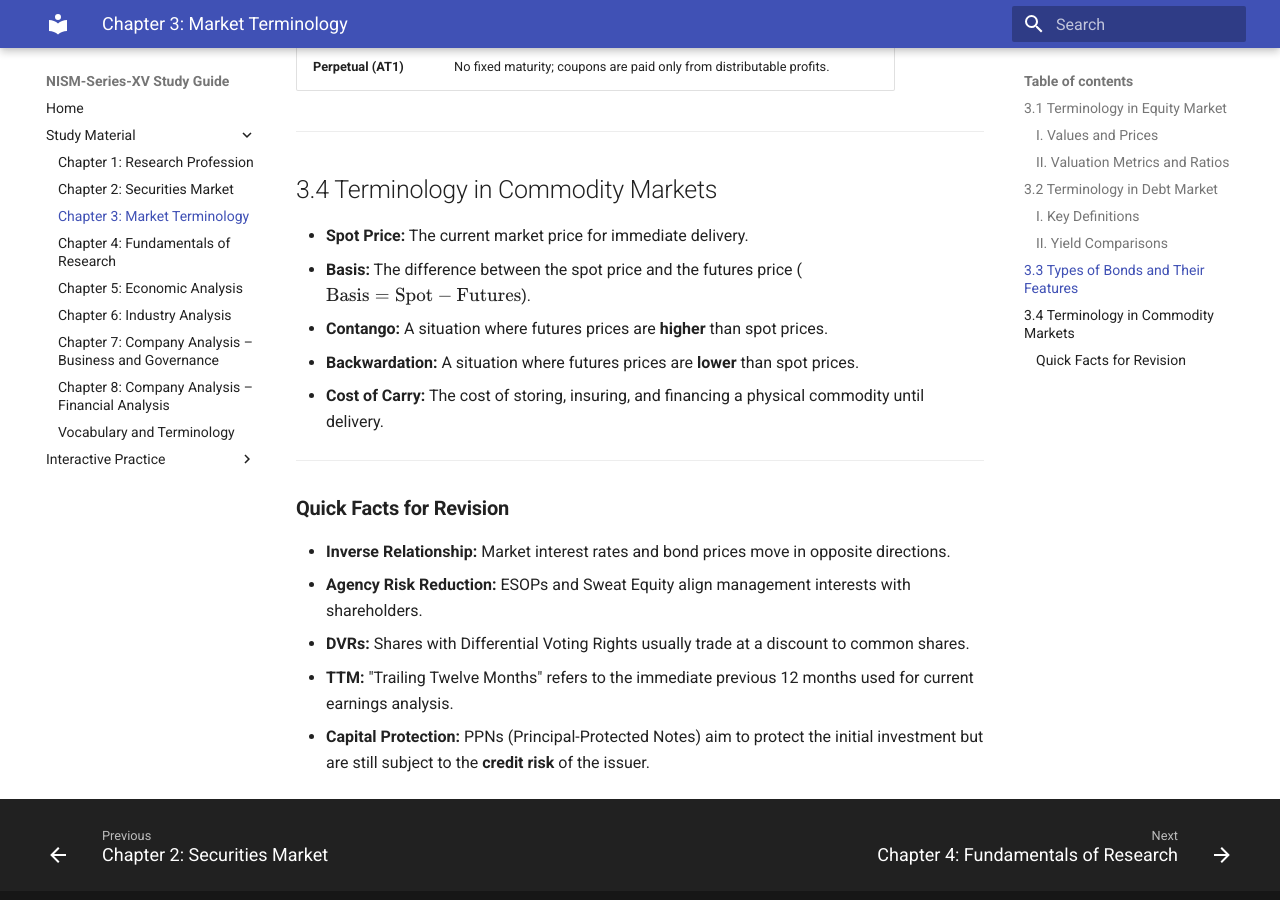
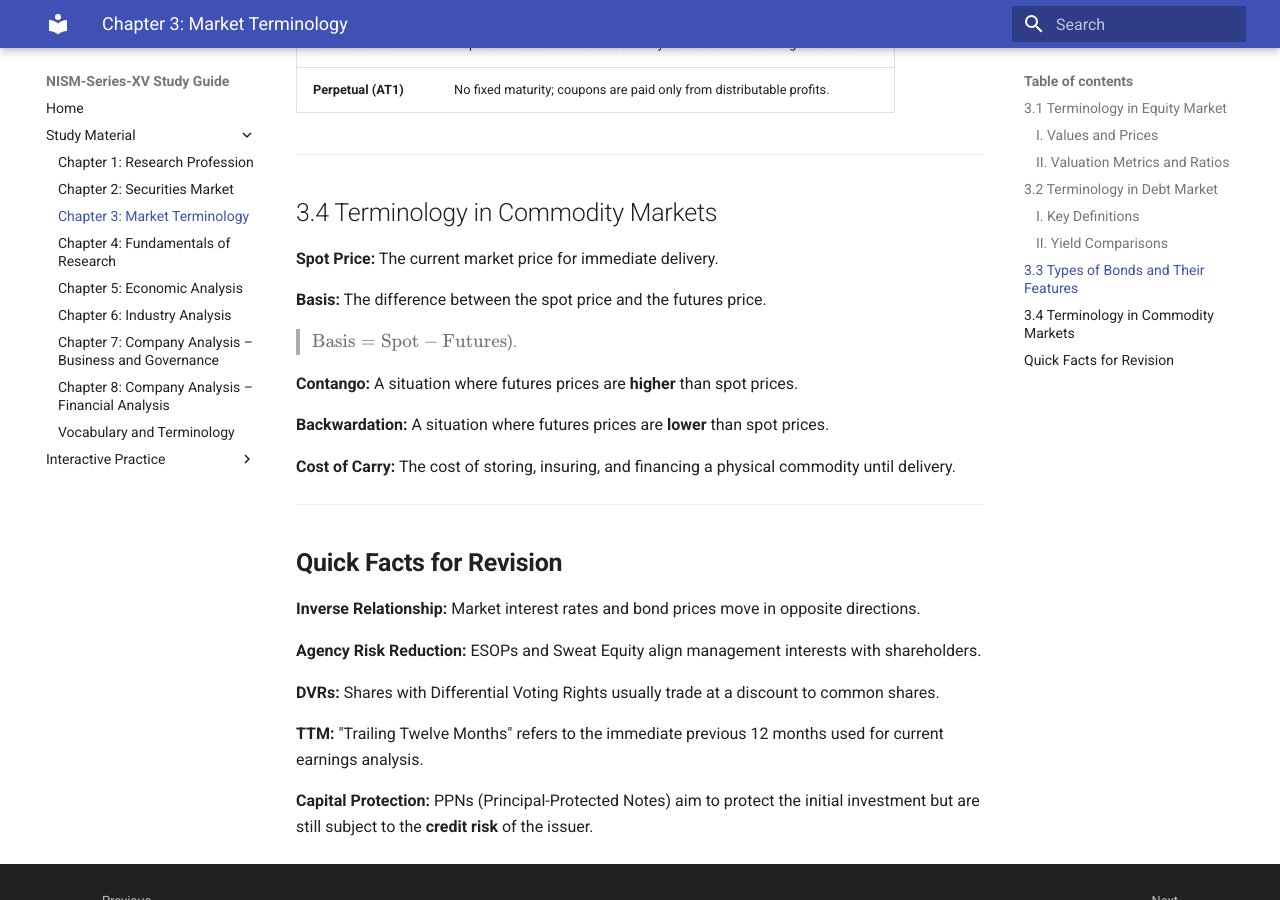
Before and after one commit to VijoyV/nism-ra-notes, an MkDocs documentation site: the page built from docs/chapter-03.md, in a window 1280 px wide and 900 px high, scrolled down 2479 px. Built offline with MkDocs 1.6.1 and Material for MkDocs 9.7.7, drawn with Linux system fonts in a browser that asks for light colours; a script that is not in the unit is left out.

Commit message:
chapter 1 to 5 Markdown clean up

```diff
--- a/docs/chapter-03.md
+++ b/docs/chapter-03.md
@@ -10,15 +10,15 @@ Equity represents ownership and carries higher risks and potentially higher rewa
 
 ### I. Values and Prices
 
-- **Face Value (FV):** The nominal price of a share. It is used to calculate dividends (e.g., a 30% dividend on a ₹10 FV share is ₹3).
+**Face Value (FV):** The nominal price of a share. It is used to calculate dividends (e.g., a 30% dividend on a ₹10 FV share is ₹3).
 
-- **Book Value (BV):** The "accounting value" or net-worth per share. It is the theoretical amount each share would get if the company wound up today.
+**Book Value (BV):** The "accounting value" or net-worth per share. It is the theoretical amount each share would get if the company wound up today.
 
-- **Market Value:** The current price at which a share trades in the stock market.
+**Market Value:** The current price at which a share trades in the stock market.
 
-- **Intrinsic Value:** The estimated "true" value of a share based on future earning potential. Investors buy when Intrinsic Value > Market Value (undervalued).
+**Intrinsic Value:** The estimated "true" value of a share based on future earning potential. Investors buy when Intrinsic Value > Market Value (undervalued).
 
-- **Replacement Value:** The cost to set up an identical company with similar infrastructure today.
+**Replacement Value:** The cost to set up an identical company with similar infrastructure today.
 
 ### II. Valuation Metrics and Ratios
 
@@ -40,9 +40,14 @@ These metrics help analysts determine if a stock is cheap or expensive relative
 Debt represents a loan to an issuer. The primary risks are **Interest Rate Risk** (price volatility) and **Credit Risk** (default risk).
 
 ### I. Key Definitions
-- **Coupon Rate:** The fixed interest rate paid as a percentage of the Face Value.
-- **Yield to Maturity (YTM):** The total return expected if the bond is held until maturity, equating future cash flows to the current market price.
-- **Duration:** A measure of a bond's price sensitivity to interest rate changes. **Rule:** If interest rates rise, bond prices fall; bonds with higher duration fall more.
+
+**Coupon Rate:** The fixed interest rate paid as a percentage of the Face Value.
+
+**Yield to Maturity (YTM):** The total return expected if the bond is held until maturity, equating future cash flows to the current market price.
+
+**Duration:** A measure of a bond's price sensitivity to interest rate changes.
+
+> **Rule:** If interest rates rise, bond prices fall; bonds with higher duration fall more.
 
 ### II. Yield Comparisons
 
@@ -71,17 +76,28 @@ Companies and governments modify bond features to attract different types of inv
 
 ## 3.4 Terminology in Commodity Markets
 
-- **Spot Price:** The current market price for immediate delivery.
-- **Basis:** The difference between the spot price and the futures price ($\text{Basis} = \text{Spot} - \text{Futures}$).
-- **Contango:** A situation where futures prices are **higher** than spot prices.
-- **Backwardation:** A situation where futures prices are **lower** than spot prices.
-- **Cost of Carry:** The cost of storing, insuring, and financing a physical commodity until delivery.
+**Spot Price:** The current market price for immediate delivery.
+
+**Basis:** The difference between the spot price and the futures price.
+
+> $\text{Basis} = \text{Spot} - \text{Futures}$).
+
+**Contango:** A situation where futures prices are **higher** than spot prices.
+
+**Backwardation:** A situation where futures prices are **lower** than spot prices.
+
+**Cost of Carry:** The cost of storing, insuring, and financing a physical commodity until delivery.
 
 ---
 
-### **Quick Facts for Revision**
-- **Inverse Relationship:** Market interest rates and bond prices move in opposite directions.
-- **Agency Risk Reduction:** ESOPs and Sweat Equity align management interests with shareholders.
-- **DVRs:** Shares with Differential Voting Rights usually trade at a discount to common shares.
-- **TTM:** "Trailing Twelve Months" refers to the immediate previous 12 months used for current earnings analysis.
-- **Capital Protection:** PPNs (Principal-Protected Notes) aim to protect the initial investment but are still subject to the **credit risk** of the issuer.
+## **Quick Facts for Revision**
+
+**Inverse Relationship:** Market interest rates and bond prices move in opposite directions.
+
+**Agency Risk Reduction:** ESOPs and Sweat Equity align management interests with shareholders.
+
+**DVRs:** Shares with Differential Voting Rights usually trade at a discount to common shares.
+
+**TTM:** "Trailing Twelve Months" refers to the immediate previous 12 months used for current earnings analysis.
+
+**Capital Protection:** PPNs (Principal-Protected Notes) aim to protect the initial investment but are still subject to the **credit risk** of the issuer.
```
Also changed, not shown: docs/chapter-01.md (+1 -1 lines), docs/chapter-02.md (+1 -1 lines), docs/chapter-04.md (+38 -6 lines), docs/chapter-05.md (+45 -1 lines), docs/chapter-06.md (+46 -1 lines).
